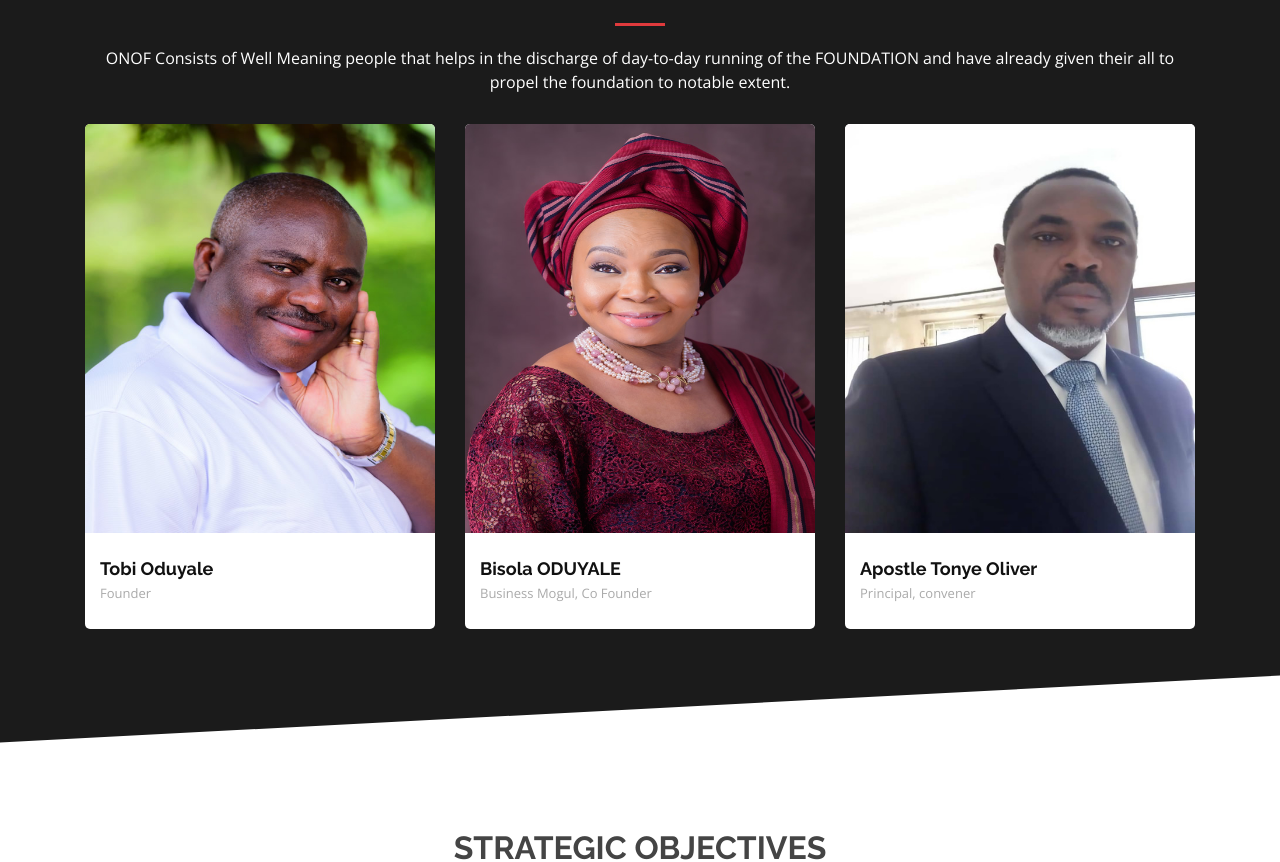
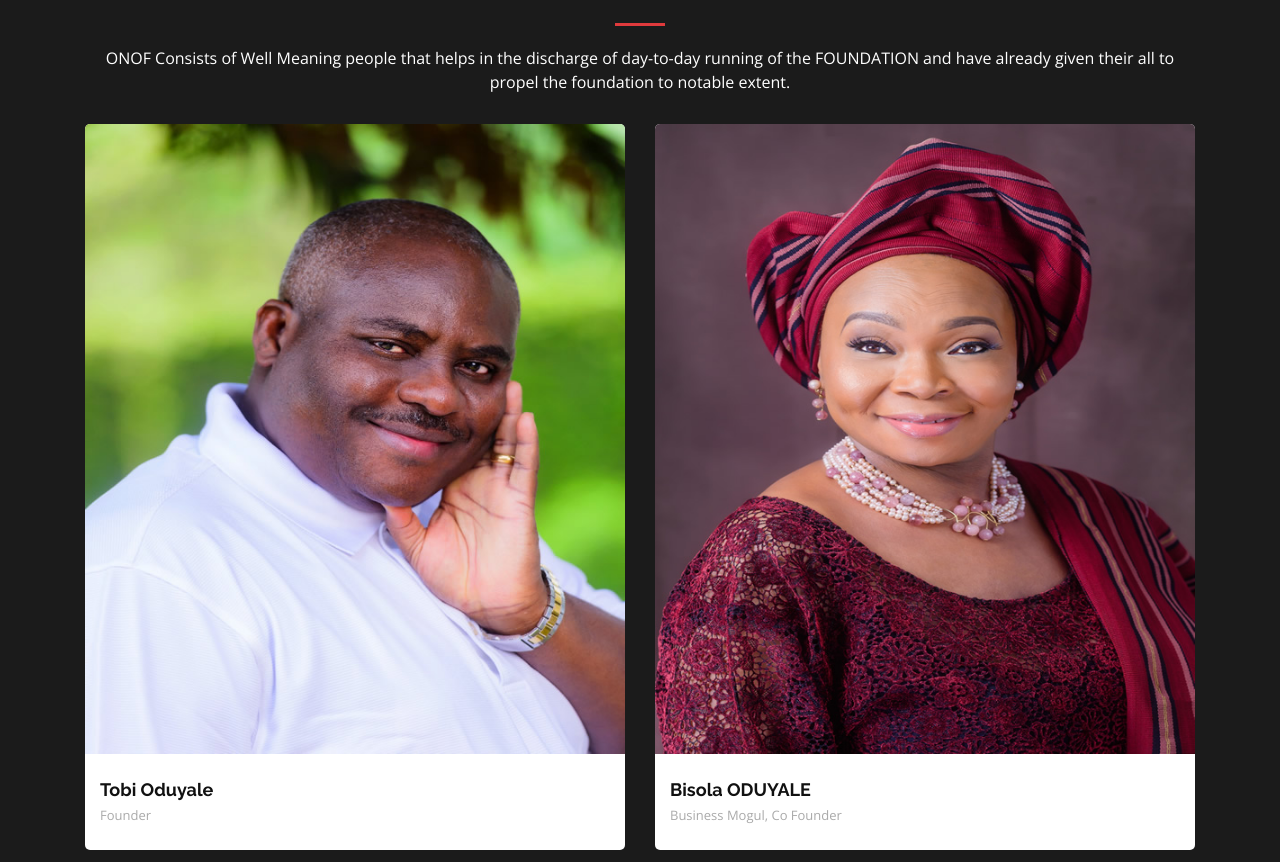
Before and after one commit to felayo/onof, a React (Create React App) app: page /about in a window 1280 px wide. Shown: the part 926-1788 px from the top of the page. Built offline with nearby package versions, Linux system fonts and the light colour scheme.

Commit message:
pastor oliver removed

```diff
--- a/src/components/About/Team.js
+++ b/src/components/About/Team.js
@@ -12,7 +12,7 @@ export default class Team extends Component {
                       <p>ONOF Consists of Well Meaning people that helps in the discharge of day-to-day running of the FOUNDATION and have already given their all to propel the foundation to notable extent.</p>
                     </div>
                     <div className="row">
-                      <div className="col-lg-4 col-md-6 d-flex align-items-stretch">
+                      <div className="col-lg-6 col-md-6 d-flex align-items-stretch">
                         <div className="member" data-aos="fade-up" data-aos-delay={100}>
                           <div className="member-img">
                             <img src="assets/img/team/tobi.jpg" className="img-fluid" alt="tobi" />
@@ -29,7 +29,7 @@ export default class Team extends Component {
                           </div>
                         </div>
                       </div>
-                      <div className="col-lg-4 col-md-6 d-flex align-items-stretch">
+                      <div className="col-lg-6 col-md-6 d-flex align-items-stretch">
                         <div className="member" data-aos="fade-up" data-aos-delay={200}>
                           <div className="member-img">
                             <img src="assets/img/team/bisola.jpg" className="img-fluid" alt="bisola" />
@@ -46,24 +46,6 @@ export default class Team extends Component {
                           </div>
                         </div>
                       </div>
-                      <div className="col-lg-4 col-md-6 d-flex align-items-stretch">
-                        <div className="member" data-aos="fade-up" data-aos-delay={300}>
-                          <div className="member-img">
-                            <img src="assets/img/team/oliver.jpg" className="img-fluid" alt="oliver" />
-                            <div className="social">
-                              <a href><i className="icofont-twitter" /></a>
-                              <a href><i className="icofont-facebook" /></a>
-                              <a href><i className="icofont-instagram" /></a>
-                              <a href><i className="icofont-linkedin" /></a>
-                            </div>
-                          </div>
-                          <div className="member-info">
-                            <h4>Apostle Tonye Oliver</h4>
-                            <span>Principal, convener</span>
-                          </div>
-                        </div>
-                      </div>
-
                     </div>
                   </div>
                 </section>{/* End Team Section */}
```
